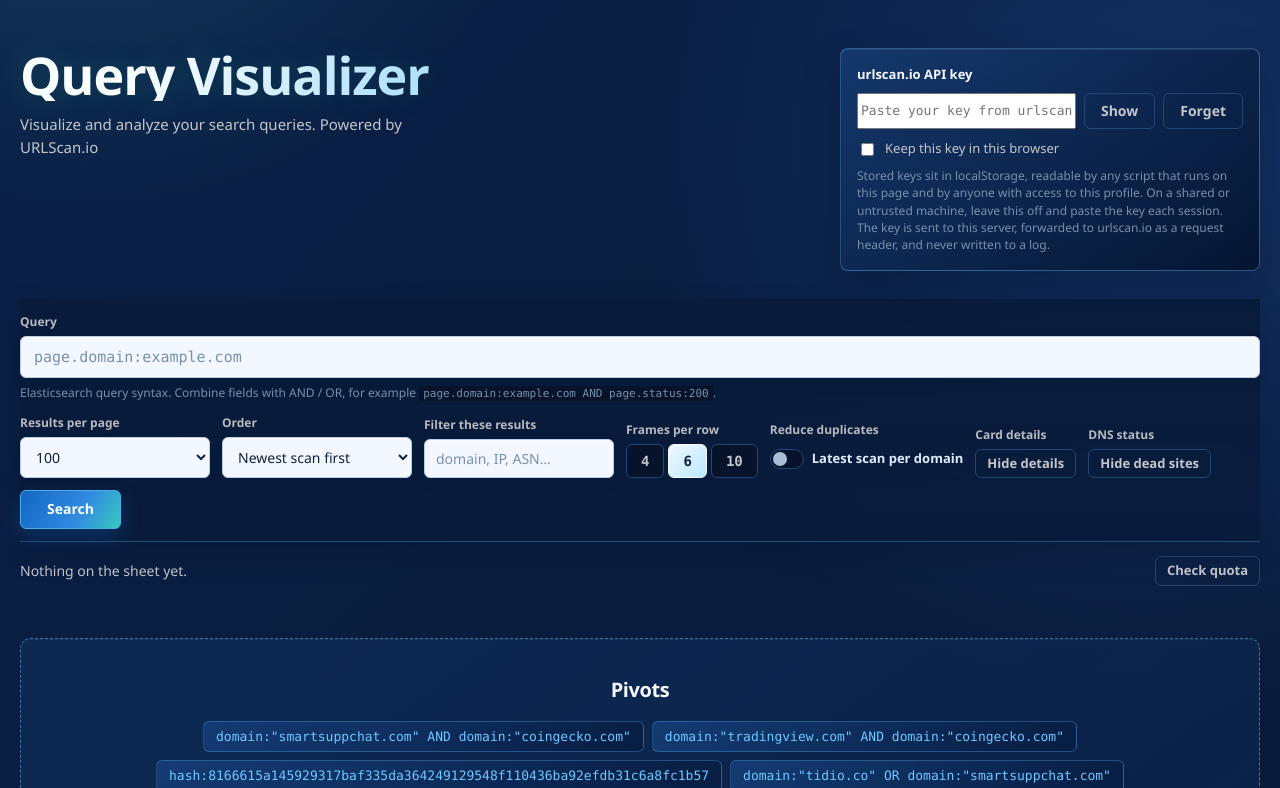
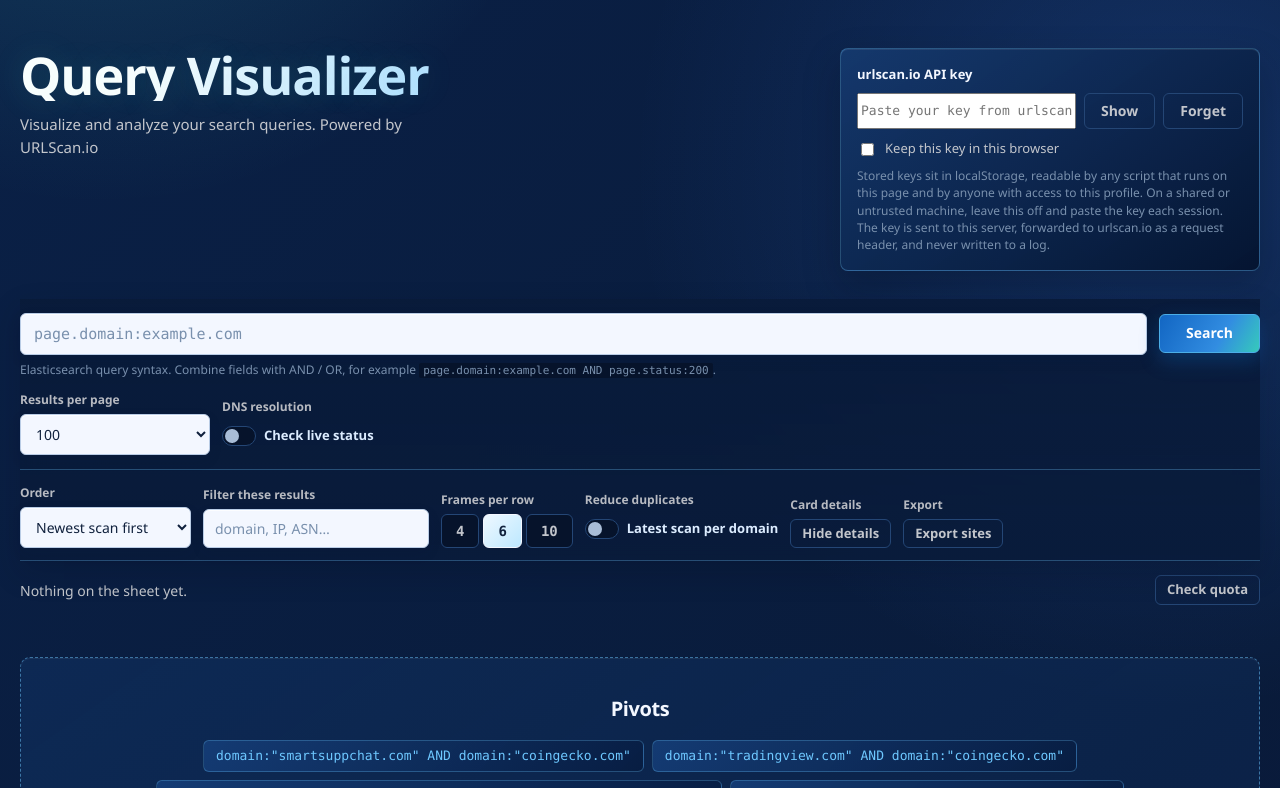
Before and after one commit to benpinpop/urlscan-dashboard, a Flask app: page / in a window 1280 px wide. Shown: the top 788 px of the page. Run offline with Flask 3, Linux system fonts and the light colour scheme.

Commit message:
Enhance DNS resolution feature with UI updates and export options

```diff
--- a/app.py
+++ b/app.py
@@ -13,6 +13,7 @@ import pathlib
 import re
 import socket
 import sys
+import time
 from concurrent.futures import ThreadPoolExecutor
 from threading import Lock
 
@@ -86,7 +87,7 @@ API_KEY_SHAPE = re.compile(r"^[A-Za-z0-9._\-]{16,128}$")
 CONTROL_CHARS = re.compile(r"[\x00-\x08\x0b\x0c\x0e-\x1f\x7f]")
 CURSOR_SHAPE = re.compile(r"^[A-Za-z0-9._:\-]+$")
 
-DNS_CACHE: dict[str, bool] = {}
+DNS_CACHE: dict[str, str | None] = {}
 DNS_CACHE_LOCK = Lock()
 
 
@@ -154,12 +155,16 @@ def enforce_rate_limit():
     )
 
 
-def _dns_lookup(domain: str) -> tuple[str, bool]:
+def _dns_lookup(domain: str) -> tuple[str, str | None]:
     try:
-        socket.getaddrinfo(domain, 443, type=socket.SOCK_STREAM)
+        addresses = socket.getaddrinfo(domain, 443, type=socket.SOCK_STREAM)
     except (OSError, UnicodeError):
-        return domain, False
-    return domain, True
+        return domain, None
+
+    for address in addresses:
+        if address and address[4]:
+            return domain, address[4][0]
+    return domain, None
 
 
 def attach_dns_status(results: list[dict]) -> None:
@@ -176,7 +181,8 @@ def attach_dns_status(results: list[dict]) -> None:
                 DNS_CACHE.update(dict(executor.map(_dns_lookup, missing)))
         for result in results:
             domain = (result.get("domain") or "").strip().rstrip(".").lower()
-            result["dns_status"] = DNS_CACHE.get(domain) if domain else False
+            result["live_ip"] = DNS_CACHE.get(domain) if domain else None
+            result["dns_status"] = result["live_ip"] is not None
 
 
 @app.after_request
@@ -307,6 +313,11 @@ def search():
         allowed = ", ".join(str(s) for s in Config.ALLOWED_SIZES)
         return fail(f"Results per page must be one of: {allowed}.", 400, "invalid_size")
 
+    raw_resolve_dns = (request.args.get("resolve_dns", "true") or "").lower()
+    if raw_resolve_dns not in {"true", "false"}:
+        return fail("DNS resolution setting must be true or false.", 400, "invalid_dns_setting")
+    resolve_dns = raw_resolve_dns == "true"
+
     cursor = (request.args.get("search_after") or "").strip()
     if cursor:
         parts = cursor.split(",")
@@ -319,16 +330,22 @@ def search():
     if error:
         return error
 
+    search_started = time.perf_counter()
     try:
         payload = client.search(api_key, query, size, cursor or None)
     except UrlscanError as exc:
         log.info("search rejected upstream: %s (%s)", exc.code, exc.status)
         extra = {"retry_after": exc.retry_after} if exc.retry_after else {}
         return fail(exc.message, exc.status, exc.code, **extra)
+    search_ms = round((time.perf_counter() - search_started) * 1000)
 
     raw_results = payload.get("results") or []
     results = [normalise_result(item, i + 1) for i, item in enumerate(raw_results)]
-    attach_dns_status(results)
+    dns_ms = 0
+    if resolve_dns:
+        dns_started = time.perf_counter()
+        attach_dns_status(results)
+        dns_ms = round((time.perf_counter() - dns_started) * 1000)
 
     total = payload.get("total")
     has_more = bool(payload.get("has_more"))
@@ -344,6 +361,9 @@ def search():
                 "total_is_exact": isinstance(total, int) and total <= 10000,
                 "has_more": has_more,
                 "took_ms": payload.get("took"),
+                "search_ms": search_ms,
+                "dns_ms": dns_ms,
+                "dns_enabled": resolve_dns,
                 "next_cursor": build_cursor(raw_results) if has_more else None,
                 "query": query,
                 "size": size,
--- a/static/css/styles.css
+++ b/static/css/styles.css
@@ -201,18 +201,56 @@ code {
   color: var(--ink-faint);
 }
 
+.query-row {
+  display: flex;
+  align-items: center;
+  gap: 12px;
+}
+
+.query-row .field--query { flex: 1 1 auto; min-width: 0; }
+.query-row .btn { flex: 0 0 auto; }
+
+.query-dns-toggle {
+  display: flex !important;
+  align-items: center;
+  gap: 7px;
+  flex: 0 0 auto;
+  margin: 0 !important;
+  color: #dcecff !important;
+  white-space: nowrap;
+  cursor: pointer;
+}
+
+.query-dns-toggle input { accent-color: var(--cyan); }
+
 .console__knobs {
+  display: block;
+  margin-top: 12px;
+}
+
+.query-options,
+.sort-tools {
   display: flex;
   flex-wrap: wrap;
   gap: 12px;
   align-items: flex-end;
-  margin-top: 12px;
 }
+
+.sort-tools {
+  margin-top: 14px;
+  padding-top: 14px;
+  border-top: 1px solid rgba(110, 200, 255, 0.3);
+  flex-wrap: nowrap;
+  overflow: visible;
+}
+
+.sort-tools > .knob { flex: 0 0 auto; }
 
 .knob { flex: 0 1 190px; min-width: 130px; }
 .knob--density { flex: 0 0 auto; }
 .knob--collapse { flex: 0 1 auto; min-width: 190px; }
 .knob--details { flex: 0 0 auto; min-width: 0; }
+.knob--export { position: relative; flex: 0 0 auto; min-width: 0; }
 
 .toggle {
   display: flex;
--- a/static/js/app.js
+++ b/static/js/app.js
@@ -20,8 +20,18 @@
     sort: document.getElementById("sort"),
     filter: document.getElementById("filter"),
     collapseDomain: document.getElementById("collapse-domain"),
+    resolveDns: document.getElementById("resolve-dns"),
     toggleDetails: document.getElementById("toggle-details"),
     toggleDead: document.getElementById("toggle-dead"),
+    dnsStatusControl: document.getElementById("dns-status-control"),
+      toggleExport: document.getElementById("toggle-export"),
+      exportMenu: document.getElementById("export-menu"),
+      exportDead: document.getElementById("export-dead"),
+      exportLive: document.getElementById("export-live"),
+      exportDedupe: document.getElementById("export-dedupe"),
+      exportStatusFilters: document.getElementById("export-status-filters"),
+      exportType: document.getElementById("export-type"),
+      exportDownload: document.getElementById("export-download"),
     run: document.getElementById("run"),
     quota: document.getElementById("quota"),
     sheet: document.getElementById("sheet"),
@@ -51,6 +61,9 @@
     total: null,
     totalExact: true,
     hasMore: false,
+    dnsAvailable: false,
+    searchMs: null,
+    dnsMs: null,
     busy: false,
     lastFocus: null
   };
@@ -77,6 +90,17 @@
     el.run.disabled = busy;
     el.loadMore.disabled = busy;
     el.run.textContent = busy ? "Searching…" : "Search";
+  }
+
+  function syncDnsUi() {
+    var available = state.dnsAvailable;
+    el.dnsStatusControl.hidden = !available;
+    el.exportStatusFilters.hidden = !available;
+    el.toggleDead.hidden = !available;
+    if (!available) {
+      el.toggleDead.setAttribute("aria-pressed", "false");
+      el.toggleDead.textContent = "Hide dead sites";
+    }
   }
 
   function formatTime(iso) {
@@ -216,9 +240,12 @@
     }
 
     domain.textContent = result.domain || "Unknown domain";
-    dnsStatus.textContent = result.dns_status ? "Live" : "Dead";
-    dnsStatus.classList.add(result.dns_status ? "dns-status--live" : "dns-status--dead");
-    dnsStatus.setAttribute("aria-label", result.dns_status ? "Domain is live" : "Domain is dead");
+    dnsStatus.hidden = !state.dnsAvailable;
+    if (state.dnsAvailable) {
+      dnsStatus.textContent = result.dns_status ? "Live" : "Dead";
+      dnsStatus.classList.add(result.dns_status ? "dns-status--live" : "dns-status--dead");
+      dnsStatus.setAttribute("aria-label", result.dns_status ? "Domain is live" : "Domain is dead");
+    }
     if (result.result_url) {
       domain.href = result.result_url;
       domain.title = "Open the urlscan.io report for this scan";
@@ -310,7 +337,7 @@
     var displayResults = el.collapseDomain.checked
       ? collapseToLatest(state.results)
       : state.results;
-    if (el.toggleDead.getAttribute("aria-pressed") === "true") {
+    if (state.dnsAvailable && el.toggleDead.getAttribute("aria-pressed") === "true") {
       displayResults = displayResults.filter(function (result) { return result.dns_status !== false; });
     }
     var ordered = sortResults(displayResults);
@@ -354,6 +381,63 @@
     return s;
   }
 
+    function csvCell(value) {
+      var text = value === null || value === undefined ? "" : String(value);
+      return '"' + text.replace(/"/g, '""') + '"';
+    }
+
+    function exportResults() {
+      var includeDead = !state.dnsAvailable || el.exportDead.checked;
+      var includeLive = !state.dnsAvailable || el.exportLive.checked;
+      if (state.dnsAvailable && !includeDead && !includeLive) {
+        showAlert("Select Dead sites, Live sites, or both before exporting.");
+        return;
+      }
+      if (!state.results.length) {
+        showAlert("Run a search before exporting sites.");
+        return;
+      }
+
+      var results = state.results.slice();
+      if (el.exportDedupe.checked) results = collapseToLatest(results);
+      results = results.filter(function (result) {
+        return result.dns_status ? includeLive : includeDead;
+      });
+
+      if (!results.length) {
+        showAlert("No loaded sites match the selected DNS statuses.");
+        return;
+      }
+
+      var extension = el.exportType.value;
+      var content;
+      if (extension === "csv") {
+        var rows = state.dnsAvailable
+          ? [["Domain", "DNS status", "URLScan IP", "Live IP", "Scanned", "Report URL"]]
+          : [["Domain", "URLScan IP", "Scanned", "Report URL"]];
+        results.forEach(function (result) {
+          rows.push(state.dnsAvailable
+            ? [result.domain || "", result.dns_status ? "Live" : "Dead", result.ip || "", result.live_ip || "", result.time || "", result.result_url || ""]
+            : [result.domain || "", result.ip || "", result.time || "", result.result_url || ""]);
+        });
+        content = rows.map(function (row) { return row.map(csvCell).join(","); }).join("\r\n") + "\r\n";
+      } else {
+        content = results.map(function (result) { return result.domain || "Unknown domain"; }).join("\r\n") + "\r\n";
+      }
+
+      var blob = new Blob([content], { type: extension === "csv" ? "text/csv;charset=utf-8" : "text/plain;charset=utf-8" });
+      var url = URL.createObjectURL(blob);
+      var link = document.createElement("a");
+      link.href = url;
+      link.download = "urlscan-sites." + extension;
+      document.body.appendChild(link);
+      link.click();
+      link.remove();
+      URL.revokeObjectURL(url);
+      el.exportMenu.hidden = true;
+      el.toggleExport.setAttribute("aria-expanded", "false");
+    }
+
   function updateStatus() {
     if (!state.results.length) {
       el.status.textContent = "Nothing on the sheet yet.";
@@ -380,6 +464,14 @@
       el.status.append(document.createTextNode(totalLabel));
     }
     el.status.append(document.createTextNode("."));
+
+    if (typeof state.searchMs === "number" && state.dnsAvailable && typeof state.dnsMs === "number") {
+      el.status.append(
+        document.createTextNode(" Search took " + fmt(state.searchMs) + " ms; DNS took " + fmt(state.dnsMs) + " ms.")
+      );
+    } else if (typeof state.searchMs === "number") {
+      el.status.append(document.createTextNode(" Search took " + fmt(state.searchMs) + " ms."));
+    }
 
     if (state.results.length >= 2000) {
       el.status.append(document.createTextNode(
@@ -408,7 +500,11 @@
     clearAlert();
     setBusy(true);
 
-    var params = { q: query, size: el.size.value };
+    var params = {
+      q: query,
+      size: el.size.value,
+      resolve_dns: el.resolveDns.checked ? "true" : "false"
+    };
     if (append && state.cursor) params.search_after = state.cursor;
 
     request("/api/search", params)
@@ -430,6 +526,10 @@
         state.totalExact = body.meta.total_is_exact;
         state.hasMore = body.meta.has_more;
         state.cursor = body.meta.next_cursor;
+        state.dnsAvailable = body.meta.dns_enabled === true;
+        state.searchMs = body.meta.search_ms;
+        state.dnsMs = body.meta.dns_ms;
+        syncDnsUi();
 
         render();
 
@@ -544,6 +644,12 @@
     el.toggleDead.textContent = hiding ? "Show dead sites" : "Hide dead sites";
     render();
   });
+  el.toggleExport.addEventListener("click", function () {
+    var opening = el.exportMenu.hidden;
+    el.exportMenu.hidden = !opening;
+    el.toggleExport.setAttribute("aria-expanded", String(opening));
+  });
+  el.exportDownload.addEventListener("click", exportResults);
 
   el.query.addEventListener("keydown", function (event) {
     if (event.key === "Enter") { event.preventDefault(); runSearch(false); }
@@ -596,4 +702,5 @@
   });
 
   loadStoredKey();
+  syncDnsUi();
 })();
--- a/templates/index.html
+++ b/templates/index.html
@@ -38,9 +38,11 @@
 
 <section class="console" aria-label="Search controls">
   <div class="console__query">
-    <label for="query">Query</label>
+    <div class="query-row">
       <input type="search" id="query" class="field field--query" spellcheck="false"
              placeholder="page.domain:example.com" value="">
+      <button type="button" id="run" class="btn btn--primary">Search</button>
+    </div>
     <p class="hint">
       Elasticsearch query syntax. Combine fields with AND / OR, for example
       <code>page.domain:example.com AND page.status:200</code>.
@@ -48,6 +50,7 @@
   </div>
 
   <div class="console__knobs">
+    <div class="query-options">
       <div class="knob">
         <label for="size">Results per page</label>
         <select id="size" class="field">
@@ -57,6 +60,16 @@
         </select>
       </div>
 
+      <label class="knob knob--collapse" for="resolve-dns">
+        <span class="knob__label">DNS resolution</span>
+        <span class="toggle">
+          <input type="checkbox" id="resolve-dns">
+          <span>Check live status</span>
+        </span>
+      </label>
+    </div>
+
+    <div class="sort-tools">
       <div class="knob">
         <label for="sort">Order</label>
         <select id="sort" class="field">
@@ -99,13 +112,31 @@
               aria-pressed="false">Hide details</button>
     </div>
 
-    <div class="knob knob--details">
+    <div class="knob knob--details dns-dependent" id="dns-status-control">
       <span class="knob__label">DNS status</span>
       <button type="button" id="toggle-dead" class="btn btn--ghost btn--small"
               aria-pressed="false">Hide dead sites</button>
     </div>
-
-    <button type="button" id="run" class="btn btn--primary">Search</button>
+      <div class="knob knob--export">
+        <span class="knob__label">Export</span>
+        <button type="button" id="toggle-export" class="btn btn--ghost btn--small"
+                aria-expanded="false" aria-controls="export-menu">Export sites</button>
+        <div class="export-menu" id="export-menu" hidden>
+          <fieldset class="dns-dependent" id="export-status-filters">
+            <legend>Include</legend>
+            <label><input type="checkbox" id="export-dead" checked> Dead sites</label>
+            <label><input type="checkbox" id="export-live" checked> Live sites</label>
+          </fieldset>
+          <label class="export-dedupe"><input type="checkbox" id="export-dedupe"> Remove duplicate domains</label>
+          <label class="export-menu__type" for="export-type">File type</label>
+          <select id="export-type" class="field">
+            <option value="txt">.txt</option>
+            <option value="csv">.csv</option>
+          </select>
+          <button type="button" id="export-download" class="btn btn--primary btn--small">Download</button>
+        </div>
+      </div>
+    </div>
   </div>
 </section>
 
```
Also changed, not shown: other parts of static/css/styles.css (+53 -1 lines). Lines whose indentation alone changed are shown as unchanged.
